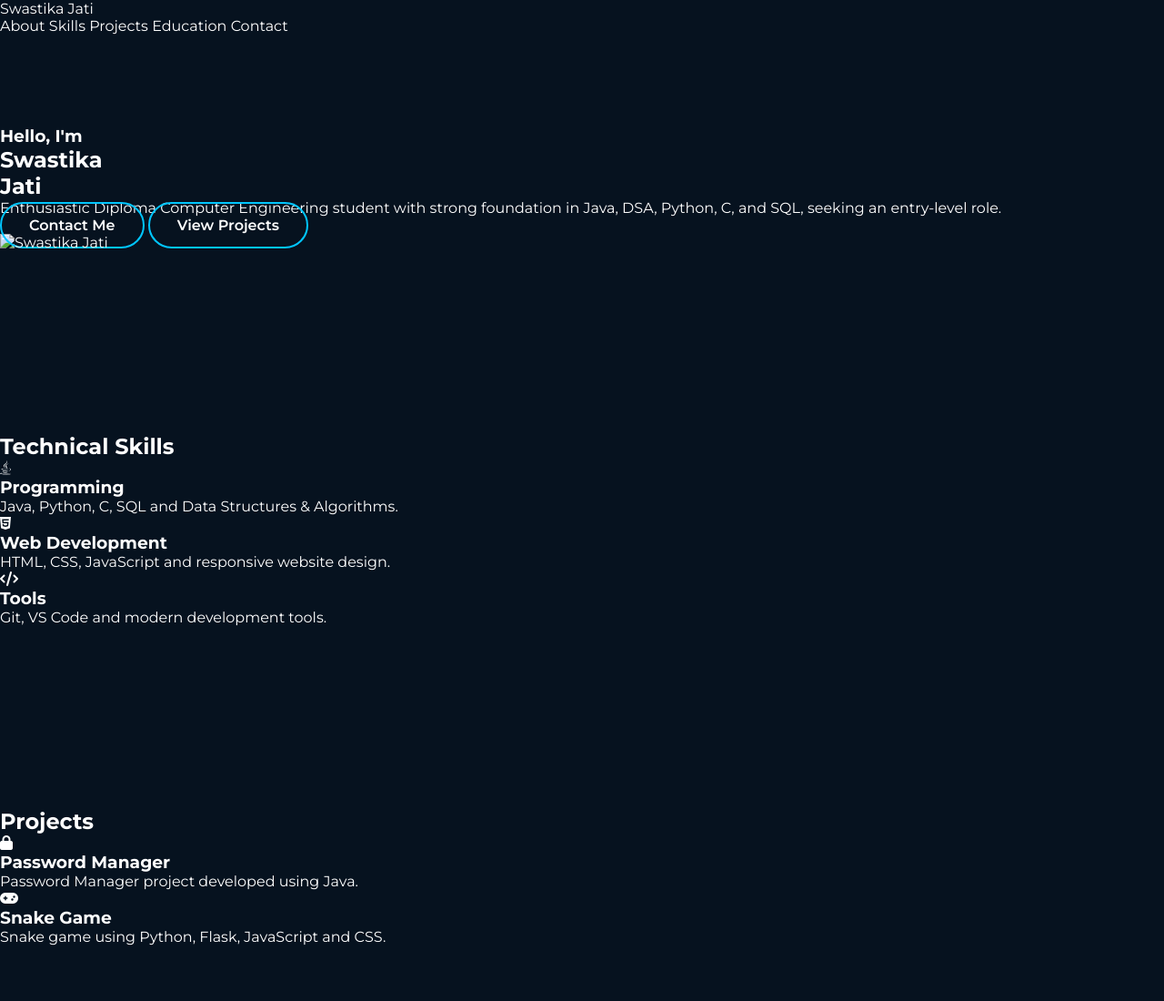
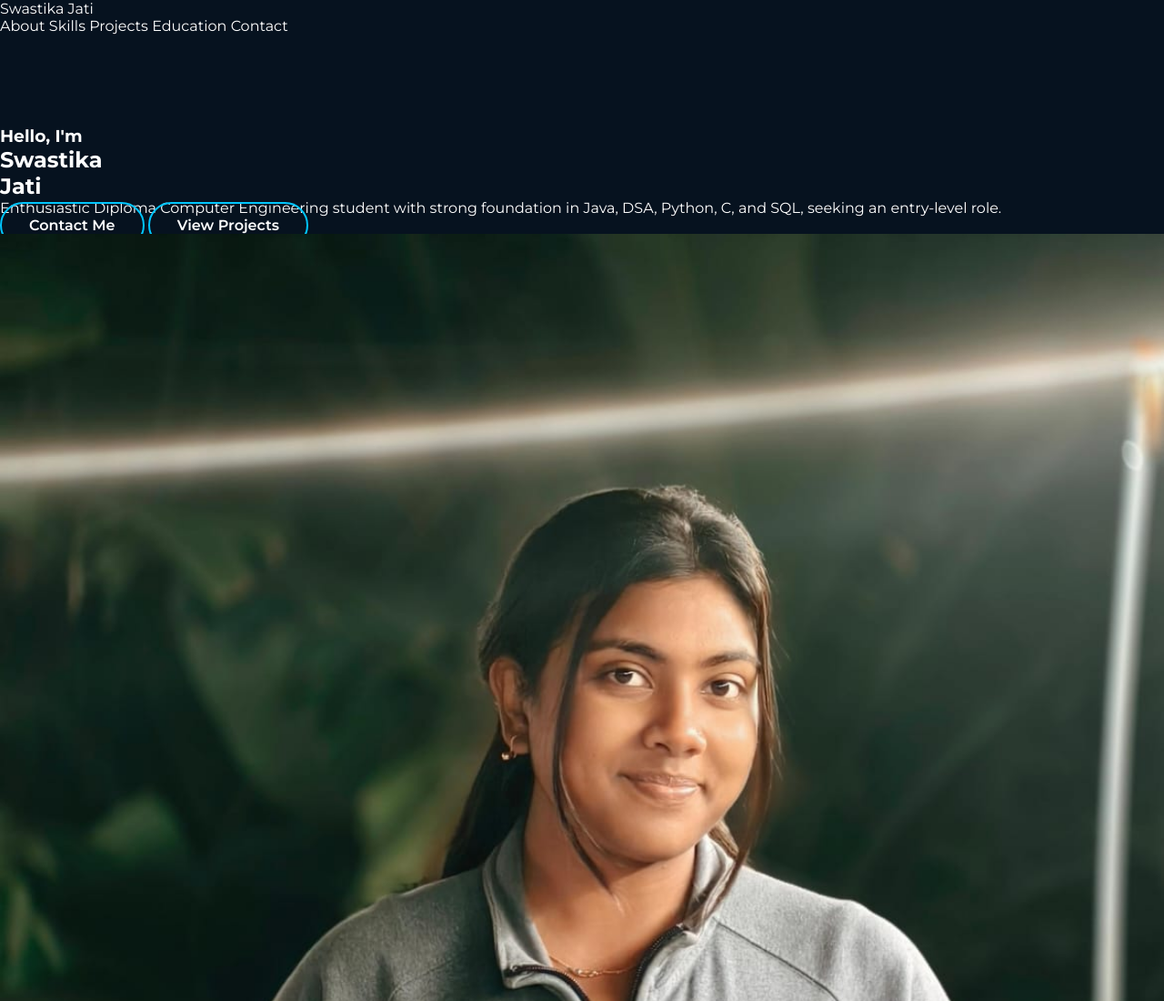
Before and after one commit to swastikajati321-cmd/cv, a plain HTML site: page index.html in a window 1280 px wide. Shown: the top 1100 px of the page at 91% size. Drawn offline with Linux system fonts and the light colour scheme.

Commit message:
Update index.html

```diff
--- a/index.html
+++ b/index.html
@@ -58,7 +58,7 @@
     </div>
 
     <div class="hero-image">
-      <img src="image.jpg" alt="Swastika Jati">
+      <img src="WhatsApp Image 2026-05-13 at 20.32.18.jpeg" alt="Swastika Jati">
     </div>
 
   </section>
```
